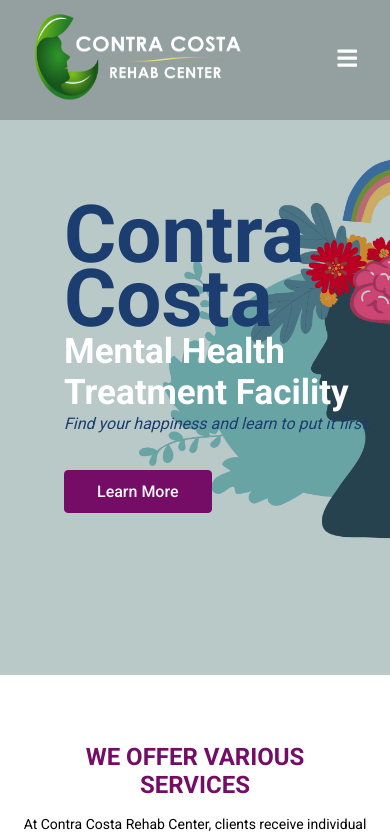
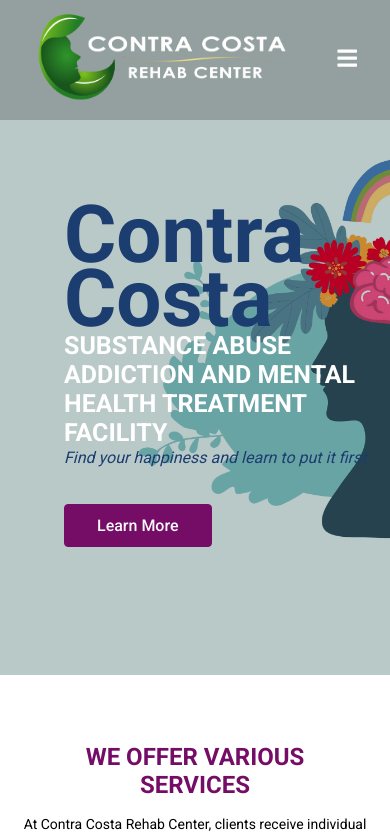
Before and after one commit to christiandc19/contra-costa-rehab, a React (Create React App) app: page /contact/insurance/op in a window 390 px wide. Shown: the top 836 px of the page. Built offline with nearby package versions, Linux system fonts and the light colour scheme; a web font is replaced by a local one.

Commit message:
revised dropdown menu

```diff
--- a/package.json
+++ b/package.json
@@ -18,6 +18,8 @@
     "web-vitals": "^2.1.4"
   },
   "scripts": {
+    "predeploy": "npm run build",
+    "deploy": "gh-pages -d build",
     "start": "react-scripts start",
     "build": "react-scripts build",
     "test": "react-scripts test",
--- a/src/components/hero/Hero.css
+++ b/src/components/hero/Hero.css
@@ -62,7 +62,7 @@
     }
 
     .hero h2 {
-        font-size: 35px;
+        font-size: 25px;
     }
 
     .hero p {
--- a/src/components/hero/Hero.js
+++ b/src/components/hero/Hero.js
@@ -19,7 +19,7 @@
                         <h1>Contra Costa</h1>
                     </Fade>
                     <Fade bottom>
-                        <h2 className='subtitle'>Mental Health  Treatment Facility </h2>
+                        <h2 className='subtitle'>SUBSTANCE ABUSE ADDICTION AND MENTAL HEALTH TREATMENT FACILITY</h2>
                     </Fade>
                         <p>Find your happiness and learn to put it first.</p>
                         <br />
--- a/src/components/navbar/Navbar.js
+++ b/src/components/navbar/Navbar.js
@@ -46,7 +46,7 @@
 
                 <div className="navbar-logo">
                     <Link to='/'>
-                    <img src={logo} width="250px" height="100px" alt="Palm Springs Rehab Logo" loading="lazy"/>
+                    <img src={logo} width="300px" height="100px" alt="Palm Springs Rehab Logo" loading="lazy"/>
                     </Link>
                 </div>
 
@@ -56,10 +56,16 @@
 
                     <li onClick={toggleSubmenu} className="menu-item sub__menus__arrows" > <Link to="#"> Program <FiChevronDown /> </Link>
                     <ul className={boxClassSubMenu.join(' ')} >
-                            <li> <NavLink onClick={toggleClass} activeClassName='is-active'  to={`/php`}> Partial Hospitalization Program </NavLink> </li>
+                            <li className='submenu-header'>SUBSTANCE ABUSE </li>
+                            <li> <NavLink onClick={toggleClass} activeClassName='is-active'  to={`/php`}> Partial Hospitalization Program</NavLink> </li>
+                            <li><NavLink onClick={toggleClass} activeClassName='is-active' to={`/IOP`}> Intensive Outpatient Program </NavLink> </li>
+                            <li><NavLink onClick={toggleClass} activeClassName='is-active' to={`/OP`}> Outpatient Program </NavLink> </li>
+                            <li className='submenu-header'>MENTAL HEALTH</li>
+                            <li> <NavLink onClick={toggleClass} activeClassName='is-active'  to={`/php`}> Partial Hospitalization Program</NavLink> </li>
                             <li><NavLink onClick={toggleClass} activeClassName='is-active' to={`/IOP`}> Intensive Outpatient Program </NavLink> </li>
                             <li><NavLink onClick={toggleClass} activeClassName='is-active' to={`/OP`}> Outpatient Program </NavLink> </li>
                             <li><NavLink onClick={toggleClass} activeClassName='is-active' to={`/Jobs`}> Jobs Program </NavLink> </li>
+
                         </ul>
                     </li>
 
--- a/src/components/navbar/NavbarStyles.css
+++ b/src/components/navbar/NavbarStyles.css
@@ -51,6 +51,12 @@
 
   .menu-item .sub__menus li a:hover {
     color:var(--primary-color) !important;
+  }
+
+  li .submenu-header {
+    color: rgb(36, 131, 27);
+    font-weight: bolder;
+    text-decoration: underline;
   }
 
 
--- a/src/components/php/Php.js
+++ b/src/components/php/Php.js
@@ -8,7 +8,7 @@
             <div className="container">
                 <div className="content">
                     <Fade top>
-                    <h1>Partial Hospitalization Prorgam (PHP)</h1>
+                    <h1>Substance Abuse Addiction (PHP)</h1>
                     </Fade>
                     <Fade bottom>
                     <p>Addiction can take a heavy toll on your life. It can disrupt your eating and sleeping patterns, stealing your health from you. They can cause you to do things that you would never have expected, such as lying about your substance use or stealing to fund your dependence. As a result of these actions, you may fear that you have permanently damaged your relationships with your loved ones. In such cases, you may feel that you have gone so far, done so many things, that it is impossible to go back.
```
